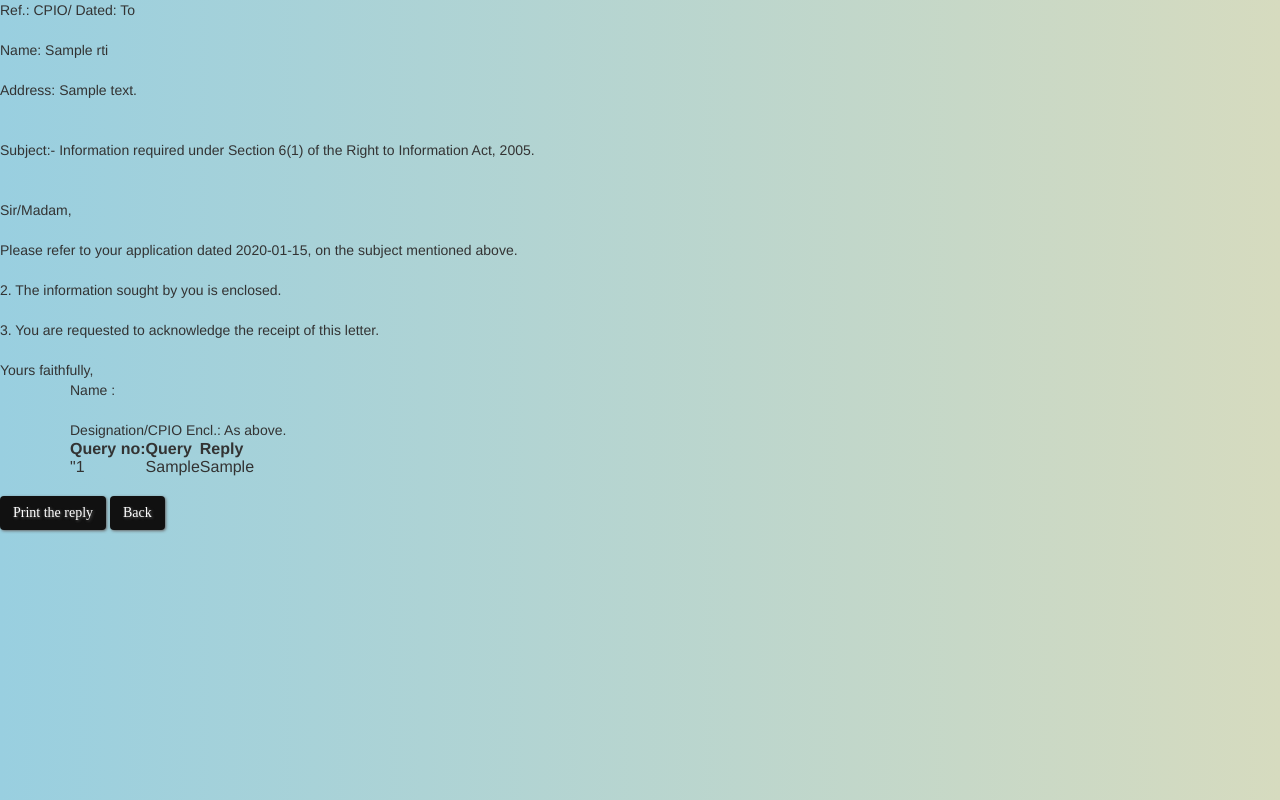
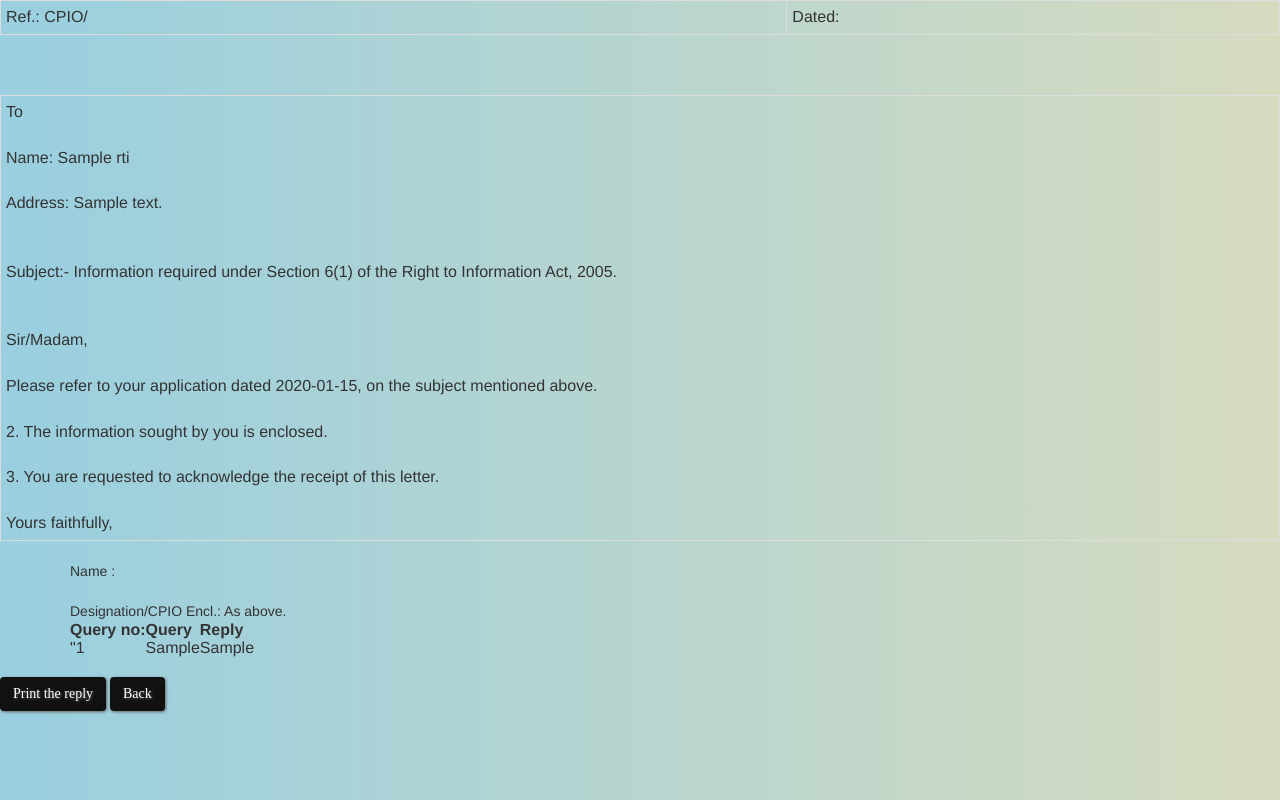
Before and after one commit to codeb1ooded/RTI_Automation, a PHP site: page /ongoing_rti/generate_reply.php?id=1 in a window 1280 px wide. Run offline with PHP 8.4, Linux system fonts and the light colour scheme; a user stored in the database is signed in; tables that the repository leaves empty hold one stand-in row (values such as "Sample post"); some libraries are stand-ins or nearby versions.

Commit message:
Format of generate Reply

```diff
--- a/ongoing_rti/generate_reply.php
+++ b/ongoing_rti/generate_reply.php
@@ -43,8 +43,17 @@
 
 
 					if($data2 == $data6){
-					echo"
-						Ref.: CPIO/	 						Dated:
+					echo"<table class='table table-bordered table-condensed'>
+						<tbody>
+						<tr><td>Ref.: CPIO/</td>	 						<td>Dated:</td></tr>
+						</tbody>
+					</table>
+					</br>
+					</br>
+					<table class='table table-bordered table-condensed'style='align:center'>
+						<tbody>
+						<tr >
+						<td>
 						To <br><br> Name: ".$add_rtirows['name']."<br><br>Address: ".$add_rtirows['address']."<br><br><br>
 					Subject:-	Information required under Section 6(1) of the Right to Information Act, 2005.
 					<br><br><br>
@@ -57,7 +66,10 @@
 					3.	You are requested to acknowledge the receipt of this letter.
 					<br><br>
 					Yours faithfully,
-					";
+					</td>
+					</tr>
+					</tbody>
+					</table>";
 					echo "<div class='container'>";
 					echo"<table >";
 					echo"<tr>
```
